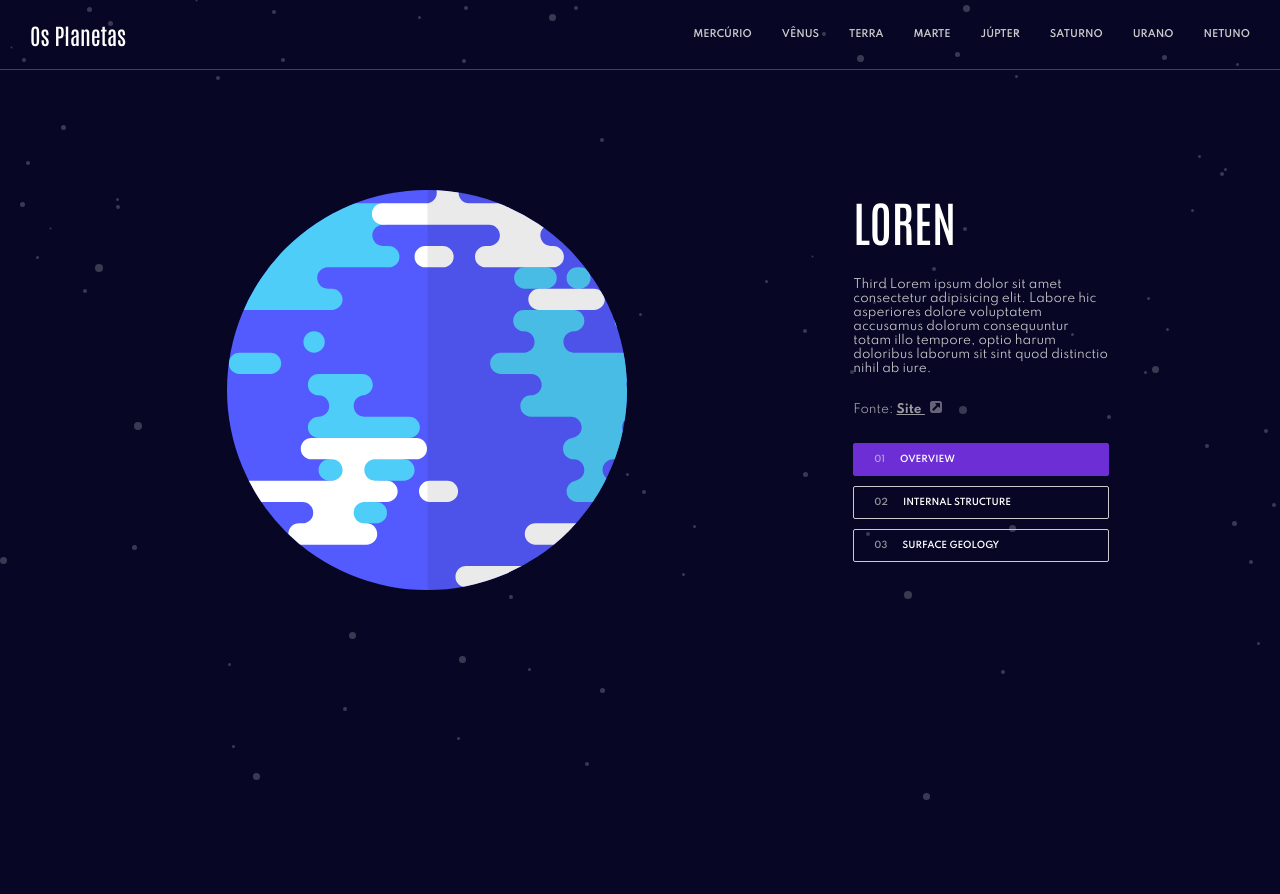
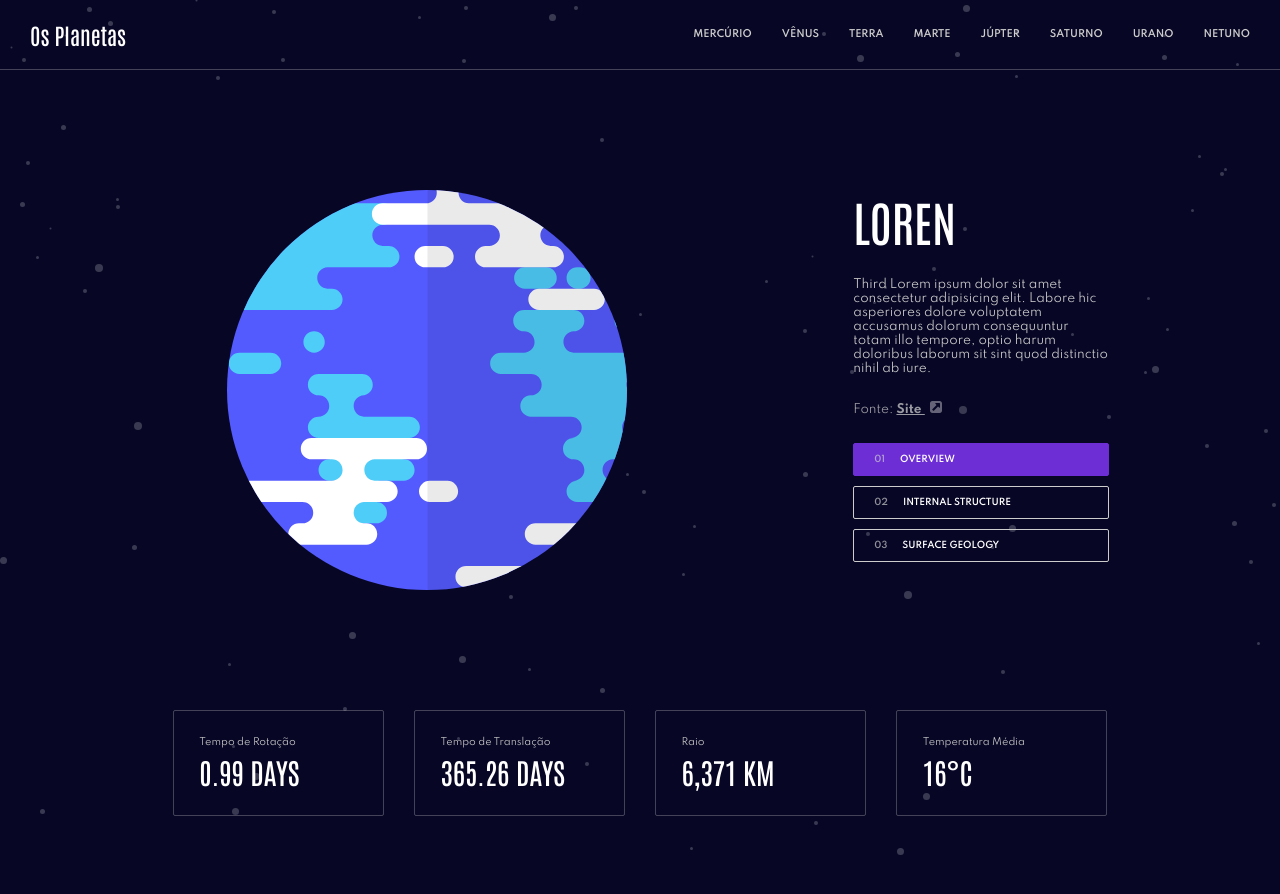
Before and after one commit to linferreira/planets-infos, a React (Create React App) app: page / in a window 1280 px wide. Before the commit the page ends 800 px from the top, so only its background shows below. Built offline with nearby package versions, Linux system fonts and the light colour scheme.

Commit message:
feat: create card component

```diff
--- /dev/null
+++ b/src/components/Card/index.tsx
@@ -0,0 +1,14 @@
+import React from "react";
+import { Container } from "./styles";
+
+interface IProps {
+    label: string,
+    info: string
+}
+
+export const Card: React.FC<IProps> = ({label, info}) => (
+    <Container>
+        <label>{label}</label>
+        <span>{info}</span>
+    </Container>
+)
--- /dev/null
+++ b/src/components/Card/styles.ts
@@ -0,0 +1,31 @@
+import styled from "styled-components";
+
+export const Container = styled.div`
+  border: 1px solid rgba(204, 204, 204, 0.3);
+  border-radius: 2px;
+  color: #ffffff;
+  width: 100%;
+  max-width: 16.5vw;
+
+  padding: 2vw;
+  margin-bottom: 10vh;
+
+  display: flex;
+  align-items: flex-start;
+  flex-direction: column;
+
+  & label {
+    color: #cccccc;
+    font-size: 0.6em;
+    font-weight: 400;
+    margin-bottom: 5px;
+  }
+
+  & span {
+    color: #fff;
+    font-family: "Antonio", sans-serif;
+    font-weight: 400;
+    font-size: 1.8em;
+    text-transform: uppercase;
+  }
+`;
--- /dev/null
+++ b/src/components/ContentCards/index.tsx
@@ -0,0 +1,12 @@
+import React from "react";
+import { Card } from "../Card";
+import { Container } from "./styles";
+
+export const ContentCards: React.FC = () => (
+  <Container>
+    <Card label='Tempo de Rotação' info='0.99 days' />
+    <Card label='Tempo de Translação' info='365.26 days' />
+    <Card label='Raio' info='6,371 km' />
+    <Card label='Temperatura Média' info='16°C' />
+  </Container>
+);
--- /dev/null
+++ b/src/components/ContentCards/styles.ts
@@ -0,0 +1,13 @@
+import styled from "styled-components";
+
+export const Container = styled.div`
+    grid-area: CD;
+    margin-top: 15vh;
+    display: flex;
+    justify-content: center;
+    align-items: center;
+
+    & div + div {
+    margin-left: 30px;
+  }
+`
--- a/src/components/Content/index.tsx
+++ b/src/components/ContentInfos/index.tsx
@@ -4,7 +4,7 @@ import { RadioGroup } from "../RadioGroup";
 import { Title } from "../Title";
 import { Container } from "./styles";
 
-export const Content: React.FC = () => (
+export const ContentInfos: React.FC = () => (
   <Container>
     <Title text="Loren" />
     <Description
--- a/src/components/Layout/index.tsx
+++ b/src/components/Layout/index.tsx
@@ -1,14 +1,16 @@
 import React from "react";
-import { Content } from "../Content";
+import { ContentInfos } from "../ContentInfos";
 import { MainHeader } from "../MainHeader";
 import { Image } from "../Image";
-import {Grid} from "./styles";
+import { Grid } from "./styles";
+import { ContentCards } from "../ContentCards";
 
 const Layout: React.FC = () => (
   <Grid>
-    <MainHeader/>
+    <MainHeader />
     <Image />
-    <Content />
+    <ContentInfos />
+    <ContentCards />
   </Grid>
 );
 
```
Also changed, not shown: src/components/ContentInfos/styles.ts (renamed from src/components/Content/styles.ts).
